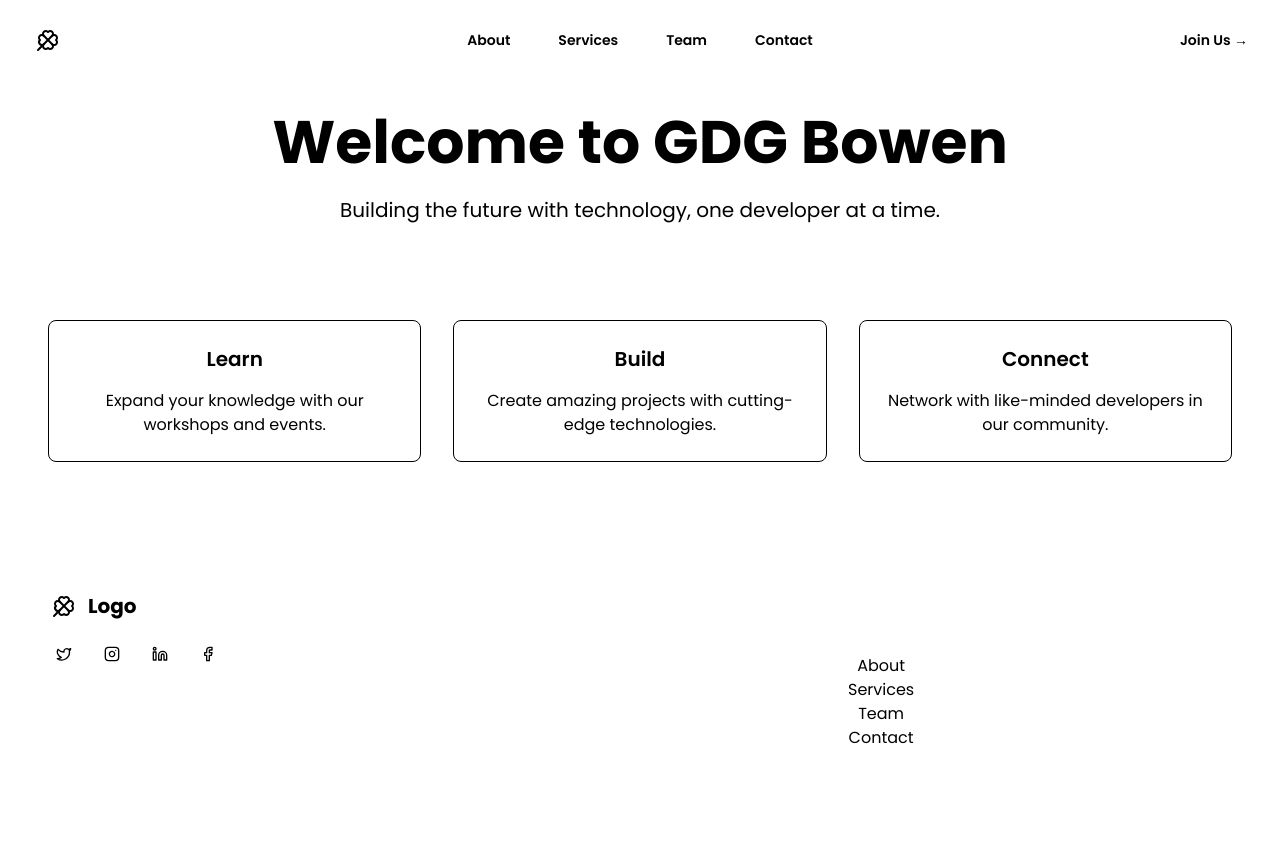
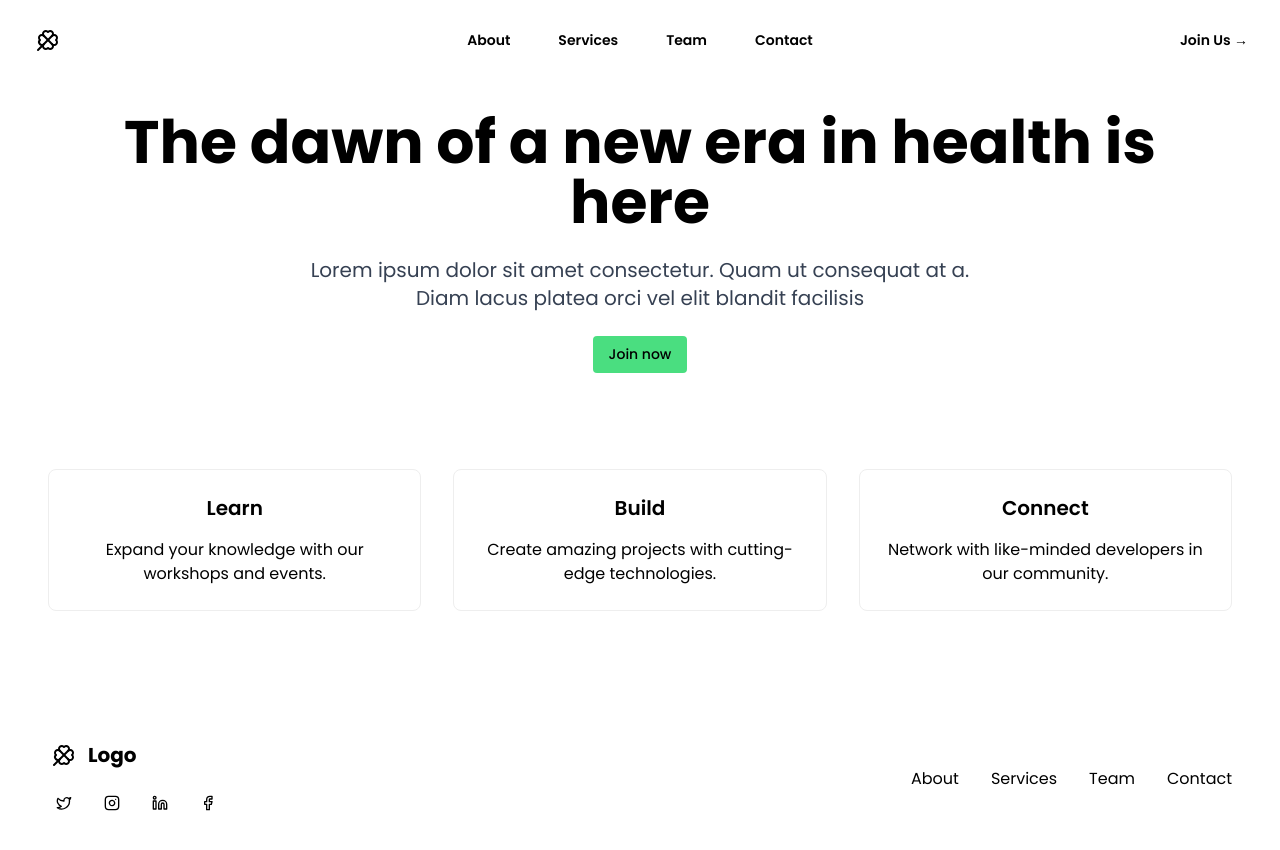
Before and after one commit to AdeoyeIbk/GDG-Bowen-Assessment, a React (Vite) app: page / in a window 1280 px wide. Shown: the top 850 px of the page. Built offline with nearby package versions, Linux system fonts and the light colour scheme.

Commit message:
feat: enhance Footer layout, update Index page content, and refine Tailwind CSS configuration

```diff
--- a/src/components/Footer.tsx
+++ b/src/components/Footer.tsx
@@ -13,9 +13,9 @@ import { Twitter, Instagram, Linkedin, Facebook, Clover } from "lucide-react";
 const Footer: React.FC<FooterProps> = ({ navigation }) => {
   return (
     <footer className="bg-card">
-      <div className="container mx-auto px-4 py-12 flex justify-content-between">
+      <div className="container mx-auto px-4 py-12 flex w-full justify-between">
         {/* Main Footer Content */}
-        <div className="grid grid-cols-1 md:grid-cols-2 lg:grid-cols-4 gap-8">
+        <div className="grid grid-cols-1 md:grid-cols-1 lg:grid-cols-2 gap-8">
           {/* Company Info */}
           <div className="space-y-4">
             <div className="flex items-center space-x-2">
@@ -59,9 +59,9 @@ const Footer: React.FC<FooterProps> = ({ navigation }) => {
           </div>
         </div>
         {/* Navigation Links */}
-        <div className="mt-8 pt-8 flex flex-col md:flex-row md:justify-between items-center">
+        <div className="flex flex-col md:flex-row md:justify-between items-center">
           <nav>
-            <ul>
+            <ul className="flex justify-content-between gap-8">
               {navigation.map((item) => (
                 <li key={item.name}>
                   <a href={item.href}>{item.name}</a>
--- a/src/index.css
+++ b/src/index.css
@@ -1,83 +1,136 @@
 @import "tailwindcss";
 @import "tw-animate-css";
 
-:root {
-  --radius: 0.625rem;
-  --background: oklch(1 0 0);
-  --foreground: oklch(0.145 0 0);
-  --card: oklch(1 0 0);
-  --card-foreground: oklch(0.145 0 0);
-  --popover: oklch(1 0 0);
-  --popover-foreground: oklch(0.145 0 0);
-  --primary: oklch(0.205 0 0);
-  --primary-foreground: oklch(0.985 0 0);
-  --secondary: oklch(0.97 0 0);
-  --secondary-foreground: oklch(0.205 0 0);
-  --muted: oklch(0.97 0 0);
-  --muted-foreground: oklch(0.556 0 0);
-  --accent: oklch(0.97 0 0);
-  --accent-foreground: oklch(0.205 0 0);
-  --destructive: oklch(0.577 0.245 27.325);
-  --border: oklch(0.922 0 0);
-  --input: oklch(0.922 0 0);
-  --ring: oklch(0.708 0 0);
-  --chart-1: oklch(0.646 0.222 41.116);
-  --chart-2: oklch(0.6 0.118 184.704);
-  --chart-3: oklch(0.398 0.07 227.392);
-  --chart-4: oklch(0.828 0.189 84.429);
-  --chart-5: oklch(0.769 0.188 70.08);
-  --sidebar: oklch(0.985 0 0);
-  --sidebar-foreground: oklch(0.145 0 0);
-  --sidebar-primary: oklch(0.205 0 0);
-  --sidebar-primary-foreground: oklch(0.985 0 0);
-  --sidebar-accent: oklch(0.97 0 0);
-  --sidebar-accent-foreground: oklch(0.205 0 0);
-  --sidebar-border: oklch(0.922 0 0);
-  --sidebar-ring: oklch(0.708 0 0);
+@layer base {
+  * {
+    border-color: #eeeeee;
+    outline-color: #4ade80;
+  }
+
+  body {
+    background-color: #ffffff;
+    color: #000000;
+    font-family: "Poppins", ui-sans-serif, system-ui;
+    font-feature-settings: "rlig" 1, "calt" 1;
+  }
+
+  h1,
+  h2,
+  h3,
+  h4,
+  h5,
+  h6 {
+    font-weight: 600;
+    line-height: 1.25;
+  }
 }
 
-.dark {
-  --background: oklch(0.145 0 0);
-  --foreground: oklch(0.985 0 0);
-  --card: oklch(0.205 0 0);
-  --card-foreground: oklch(0.985 0 0);
-  --popover: oklch(0.205 0 0);
-  --popover-foreground: oklch(0.985 0 0);
-  --primary: oklch(0.922 0 0);
-  --primary-foreground: oklch(0.205 0 0);
-  --secondary: oklch(0.269 0 0);
-  --secondary-foreground: oklch(0.985 0 0);
-  --muted: oklch(0.269 0 0);
-  --muted-foreground: oklch(0.708 0 0);
-  --accent: oklch(0.269 0 0);
-  --accent-foreground: oklch(0.985 0 0);
-  --destructive: oklch(0.704 0.191 22.216);
-  --border: oklch(1 0 0 / 10%);
-  --input: oklch(1 0 0 / 15%);
-  --ring: oklch(0.556 0 0);
-  --chart-1: oklch(0.488 0.243 264.376);
-  --chart-2: oklch(0.696 0.17 162.48);
-  --chart-3: oklch(0.769 0.188 70.08);
-  --chart-4: oklch(0.627 0.265 303.9);
-  --chart-5: oklch(0.645 0.246 16.439);
-  --sidebar: oklch(0.205 0 0);
-  --sidebar-foreground: oklch(0.985 0 0);
-  --sidebar-primary: oklch(0.488 0.243 264.376);
-  --sidebar-primary-foreground: oklch(0.985 0 0);
-  --sidebar-accent: oklch(0.269 0 0);
-  --sidebar-accent-foreground: oklch(0.985 0 0);
-  --sidebar-border: oklch(1 0 0 / 10%);
-  --sidebar-ring: oklch(0.556 0 0);
-}
+@layer components {
+  /* Button Components */
+  .btn {
+    display: inline-flex;
+    align-items: center;
+    justify-content: center;
+    border-radius: 0.375rem;
+    font-size: 0.875rem;
+    font-weight: 500;
+    transition: all 0.2s ease;
+    outline: none;
+    padding: 0.5rem 1rem;
+    cursor: pointer;
+  }
 
-@layer base {
-  * {
-    border-color: hsl(var(--border));
-    outline-color: hsl(var(--ring) / 0.5);
+  .btn:focus-visible {
+    outline: 2px solid #4ade80;
+    outline-offset: 2px;
   }
-  body {
-    background-color: hsl(var(--background));
-    color: hsl(var(--foreground));
-    font-family: "Poppins", sans-serif;
+
+  .btn:disabled {
+    pointer-events: none;
+    opacity: 0.5;
+  }
+
+  .btn-primary {
+    background-color: #4ade80;
+    color: #000000;
+  }
+
+  .btn-primary:hover {
+    background-color: rgba(74, 222, 128, 0.9);
+  }
+
+  .btn-secondary {
+    background-color: #f7f7f7;
+    color: #000000;
+  }
+
+  .btn-secondary:hover {
+    background-color: rgba(247, 247, 247, 0.8);
+  }
+
+  .btn-outline {
+    border: 1px solid #eeeeee;
+    background-color: #ffffff;
+    color: #000000;
+  }
+
+  .btn-outline:hover {
+    background-color: #ffcba4;
+    color: #000000;
+  }
+
+  /* Card Components */
+  .card {
+    border-radius: 0.5rem;
+    border: 1px solid #eeeeee;
+    background-color: #ffffff;
+    color: #000000;
+    box-shadow: 0 1px 2px 0 rgba(0, 0, 0, 0.05);
+  }
+
+  .card-header {
+    display: flex;
+    flex-direction: column;
+    gap: 0.375rem;
+    padding: 1.5rem;
+  }
+
+  .card-content {
+    padding: 1.5rem;
+    padding-top: 0;
+  }
+
+  .card-footer {
+    display: flex;
+    align-items: center;
+    padding: 1.5rem;
+    padding-top: 0;
+  }
+
+  /* Input Components */
+  .input {
+    display: flex;
+    height: 2.5rem;
+    width: 100%;
+    border-radius: 0.375rem;
+    border: 1px solid #eeeeee;
+    background-color: #ffffff;
+    padding: 0.5rem 0.75rem;
+    font-size: 0.875rem;
+    transition: all 0.2s ease;
+  }
+
+  .input::placeholder {
+    color: #757575;
+  }
+
+  .input:focus {
+    outline: none;
+    box-shadow: 0 0 0 2px #4ade80;
+  }
+
+  .input:disabled {
+    cursor: not-allowed;
+    opacity: 0.5;
   }
 }
--- a/src/pages/Index.tsx
+++ b/src/pages/Index.tsx
@@ -4,11 +4,13 @@ export default function Index() {
       {/* Hero Section */}
       <section className="text-center py-12">
         <h1 className="text-4xl md:text-6xl font-bold text-foreground mb-6">
-          Welcome to GDG Bowen
+          The dawn of a new era in health is here
         </h1>
-        <p className="text-xl text-muted-foreground max-w-2xl mx-auto">
-          Building the future with technology, one developer at a time.
+        <p className="text-xl text-gray-700 max-w-2xl mx-auto">
+          Lorem ipsum dolor sit amet consectetur. Quam ut consequat at a. Diam
+          lacus platea orci vel elit blandit facilisis
         </p>
+        <button className="btn btn-primary mt-6 rounded">Join now</button>
       </section>
 
       {/* Content Sections */}
--- a/tailwind.config.ts
+++ b/tailwind.config.ts
@@ -5,54 +5,162 @@ const config: Config = {
   theme: {
     extend: {
       borderRadius: {
-        lg: "var(--radius)",
-        md: "calc(var(--radius) - 2px)",
-        sm: "calc(var(--radius) - 4px)",
+        lg: "0.5rem",
+        md: "0.375rem",
+        sm: "0.25rem",
+        xl: "0.75rem",
+        "2xl": "1rem",
       },
       colors: {
-        background: "hsl(var(--background))",
-        foreground: "hsl(var(--foreground))",
+        // === SURFACE COLORS ===
+        background: "#FFFFFF",
+        foreground: "#000000",
+
+        // === SURFACE VARIANTS ===
+        surface: {
+          DEFAULT: "#FFFFFF",
+          primary: "#FFFFFF",
+          invert: "#000000",
+        },
+
+        // === TEXT COLORS ===
+        text: {
+          primary: "#000000",
+          secondary: "#757575", // Based on UI pattern
+          invert: "#FFFFFF",
+        },
+
+        // === BRAND COLORS ===
+        brand: {
+          green: "#4ADE80", // Adjusted green tone
+          peach: "#FFCBA4",
+          "light-peach": "#FFF2E8",
+        },
+
+        // === PRIMARY SYSTEM ===
+        primary: {
+          DEFAULT: "#4ADE80", // Brand green
+          foreground: "#000000",
+        },
+
+        // === SECONDARY SYSTEM ===
+        secondary: {
+          DEFAULT: "#F7F7F7", // Gray 10
+          foreground: "#000000",
+        },
+
+        // === ACCENT COLORS ===
+        accent: {
+          DEFAULT: "#FFCBA4", // Brand peach
+          foreground: "#000000",
+        },
+
+        // === GRAY SCALE (From your design system) ===
+        gray: {
+          10: "#F7F7F7",
+          20: "#EEEEEE",
+          40: "#CCCCCC",
+          90: "#1A1A1A",
+        },
+
+        // === CARDS & SURFACES ===
         card: {
-          DEFAULT: "hsl(var(--card))",
-          foreground: "hsl(var(--card-foreground))",
+          DEFAULT: "#FFFFFF",
+          foreground: "#000000",
         },
         popover: {
-          DEFAULT: "hsl(var(--popover))",
-          foreground: "hsl(var(--popover-foreground))",
+          DEFAULT: "#FFFFFF",
+          foreground: "#000000",
         },
-        primary: {
-          DEFAULT: "hsl(var(--primary))",
-          foreground: "hsl(var(--primary-foreground))",
+
+        // === UI ELEMENTS ===
+        muted: {
+          DEFAULT: "#F7F7F7",
+          foreground: "#757575",
         },
-        secondary: {
-          DEFAULT: "hsl(var(--secondary))",
-          foreground: "hsl(var(--secondary-foreground))",
+        border: "#EEEEEE",
+        input: "#F7F7F7",
+        ring: "#4ADE80",
+
+        // === STATE COLORS ===
+        destructive: {
+          DEFAULT: "#EF4444",
+          foreground: "#FFFFFF",
         },
-        muted: {
-          DEFAULT: "hsl(var(--muted))",
-          foreground: "hsl(var(--muted-foreground))",
+        success: {
+          DEFAULT: "#4ADE80",
+          foreground: "#000000",
         },
-        accent: {
-          DEFAULT: "hsl(var(--accent))",
-          foreground: "hsl(var(--accent-foreground))",
+        warning: {
+          DEFAULT: "#FFCBA4",
+          foreground: "#000000",
         },
-        destructive: {
-          DEFAULT: "hsl(var(--destructive))",
-          foreground: "hsl(var(--destructive-foreground))",
+
+        // === CHART COLORS ===
+        chart: {
+          "1": "#4ADE80",
+          "2": "#FFCBA4",
+          "3": "#1A1A1A",
+          "4": "#CCCCCC",
+          "5": "#F7F7F7",
         },
-        border: "hsl(var(--border))",
-        input: "hsl(var(--input))",
-        ring: "hsl(var(--ring))",
-        chart: {
-          "1": "hsl(var(--chart-1))",
-          "2": "hsl(var(--chart-2))",
-          "3": "hsl(var(--chart-3))",
-          "4": "hsl(var(--chart-4))",
-          "5": "hsl(var(--chart-5))",
+      },
+      fontFamily: {
+        sans: ["Poppins", "ui-sans-serif", "system-ui"],
+      },
+      fontSize: {
+        xs: "0.75rem",
+        sm: "0.875rem",
+        base: "1rem",
+        lg: "1.125rem",
+        xl: "1.25rem",
+        "2xl": "1.5rem",
+        "3xl": "1.875rem",
+        "4xl": "2.25rem",
+        "5xl": "3rem",
+        "6xl": "3.75rem",
+      },
+      spacing: {
+        xs: "0.25rem",
+        sm: "0.5rem",
+        md: "1rem",
+        lg: "1.5rem",
+        xl: "2rem",
+        "2xl": "3rem",
+        "3xl": "4rem",
+      },
+      boxShadow: {
+        sm: "0 1px 2px 0 rgb(0 0 0 / 0.05)",
+        DEFAULT:
+          "0 1px 3px 0 rgb(0 0 0 / 0.1), 0 1px 2px -1px rgb(0 0 0 / 0.1)",
+        md: "0 4px 6px -1px rgb(0 0 0 / 0.1), 0 2px 4px -2px rgb(0 0 0 / 0.1)",
+        lg: "0 10px 15px -3px rgb(0 0 0 / 0.1), 0 4px 6px -4px rgb(0 0 0 / 0.1)",
+        xl: "0 20px 25px -5px rgb(0 0 0 / 0.1), 0 8px 10px -6px rgb(0 0 0 / 0.1)",
+      },
+      animation: {
+        "fade-in": "fadeIn 0.5s ease-in-out",
+        "slide-up": "slideUp 0.3s ease-out",
+        "bounce-in": "bounceIn 0.6s ease-out",
+      },
+      keyframes: {
+        fadeIn: {
+          "0%": { opacity: "0" },
+          "100%": { opacity: "1" },
+        },
+        slideUp: {
+          "0%": { transform: "translateY(10px)", opacity: "0" },
+          "100%": { transform: "translateY(0)", opacity: "1" },
+        },
+        bounceIn: {
+          "0%": { transform: "scale(0.3)", opacity: "0" },
+          "50%": { transform: "scale(1.05)" },
+          "70%": { transform: "scale(0.9)" },
+          "100%": { transform: "scale(1)", opacity: "1" },
         },
       },
     },
   },
+  darkMode: "class",
   plugins: [],
 };
 
```
